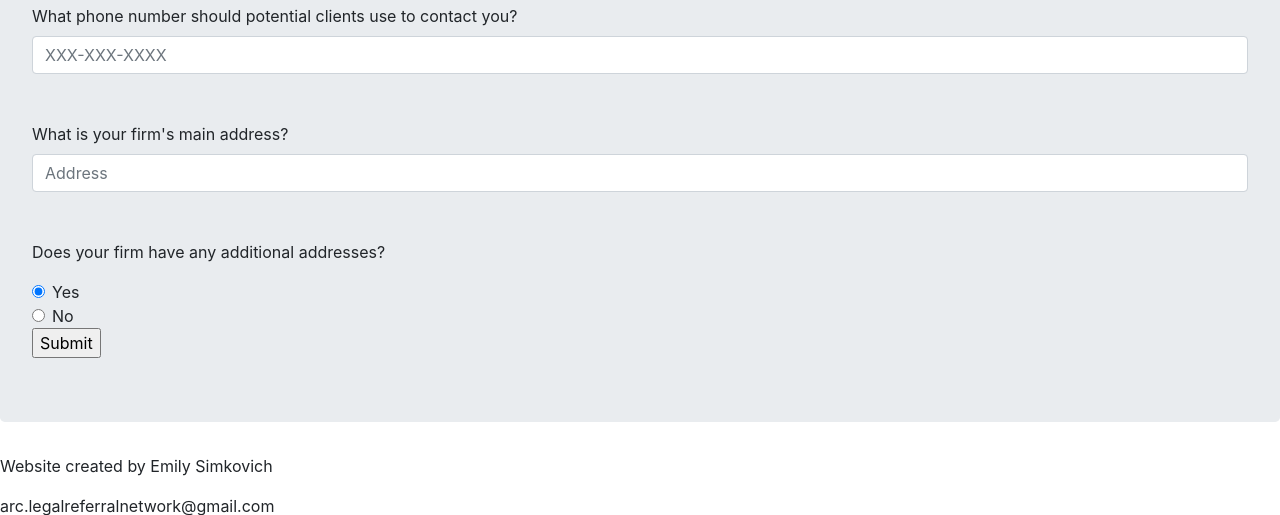
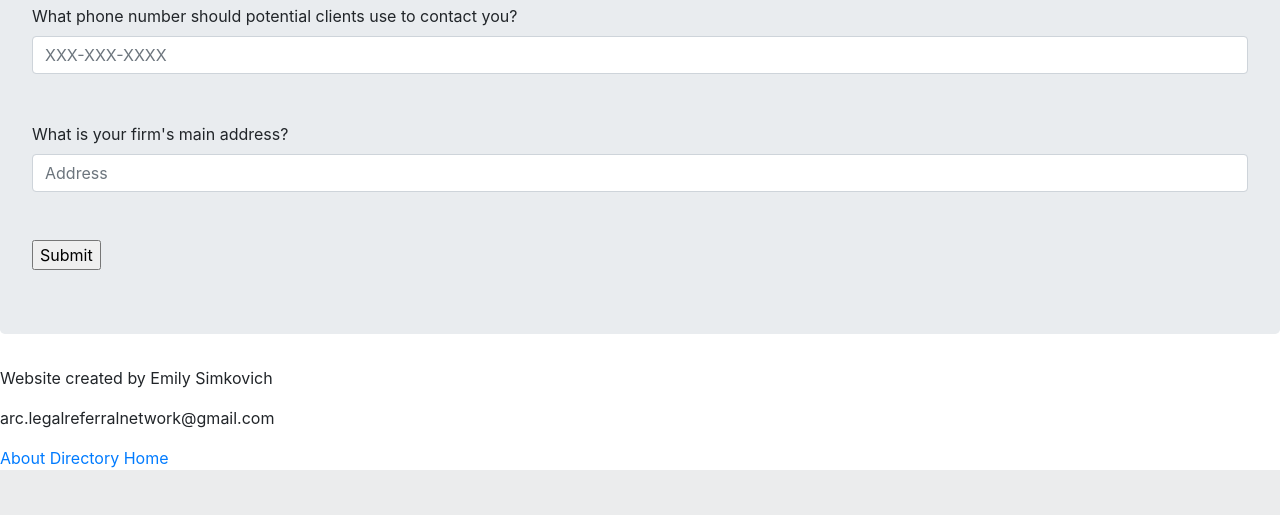
Before and after one commit to 7styx-sudo/ARCLawyerNetwork, a Flask app: page /create-profile in a window 1280 px wide. Shown: the part 798-1313 px from the top of the page. After the commit the page ends 1268 px from the top, so only its background shows below. Run offline with Flask 2, Linux system fonts and the light colour scheme; parts of the project's set-up code (start-up, migrations or seed data) failed here and were passed over; some libraries are stand-ins or nearby versions.

Commit message:
deleted reference to utiliy form

```diff
--- a/ARCLawyerNetworkApp/Templates/claim-profile.html
+++ b/ARCLawyerNetworkApp/Templates/claim-profile.html
@@ -3,4 +3,5 @@
 
 
 
+
 {% endblock %}
--- a/ARCLawyerNetworkApp/Users/views.py
+++ b/ARCLawyerNetworkApp/Users/views.py
@@ -2,7 +2,6 @@ from flask import Flask, Blueprint, render_template
 from flask import url_for
 from flask import send_from_directory
 from flask import request
-from utility_functions import *
 import os
 
 Users_app = Blueprint('Users', __name__)
--- a/ARCLawyerNetworkApp/templates/create-profile.html
+++ b/ARCLawyerNetworkApp/templates/create-profile.html
@@ -1,7 +1,6 @@
 {%extends 'base.html' %}
 {%block content%}
 <head>
-
 	<link rel="stylesheet" href="{{ url_for('static', filename='styles/styles.css') }}">
 		<script>
 			function create_account() {
@@ -32,12 +31,10 @@
 
 					}
 				}
-
 				var formData = new formData();
 				formData.append("username", document.getElementById('username').value);
 				formData.append("password", document.getElementById('password').value);
 				http.send(formData);
-
 			}
 		</script>
 </head>
@@ -67,7 +64,7 @@
 		  <label for="address">What is your firm's main address?</label><br>
 		  <input type="text" class="form-control"  id="address" placeholder="Address"><br><br>
 
- 		<p>Does your firm have any additional addresses?</p>
+ 	<!--	<p>Does your firm have any additional addresses?</p>
 		  <div class="form-check">
   <input class="form-check-input" type="radio" name="exampleRadios" id="exampleRadios1" value="option1" checked>
   <label class="form-check-label" for="exampleRadios1">
@@ -79,7 +76,7 @@
   <label class="form-check-label" for="exampleRadios2">
     No
   </label>
-</div>
+</div>-->
 
 		  <input type="submit" value="Submit">
 
```
